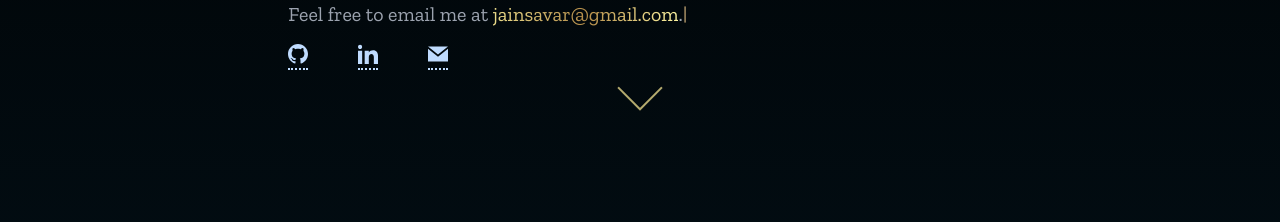
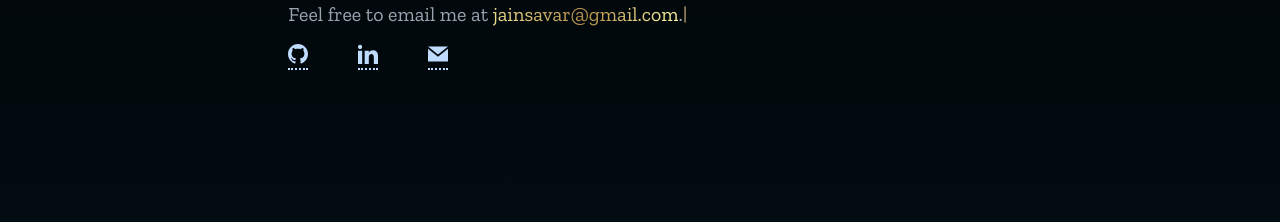
Before and after one commit to SavarJ/jainsavar.com, a React (Create React App) app: page / in a window 1280 px wide. Shown: the part 450-672 px from the top of the page. Built offline with nearby package versions, Linux system fonts and the light colour scheme.

Commit message:
Remove arrow

```diff
--- a/src/components/sections/Home/HomeSection.tsx
+++ b/src/components/sections/Home/HomeSection.tsx
@@ -27,7 +27,7 @@ const HomeSection: React.FC = () => {
         setSelfSubDescription={setSelfSubDescriptionDone}
       />
       <SelfSocials selfSubDescriptionDone={selfSubDescriptionDone} setSelfSocialsDone={setSelfSocialsDone} />
-      <MoreArrow selfSocialsDone={selfSocialsDone} />
+      {/* <MoreArrow selfSocialsDone={selfSocialsDone} /> */}
     </FullSection>
   );
 };
```
